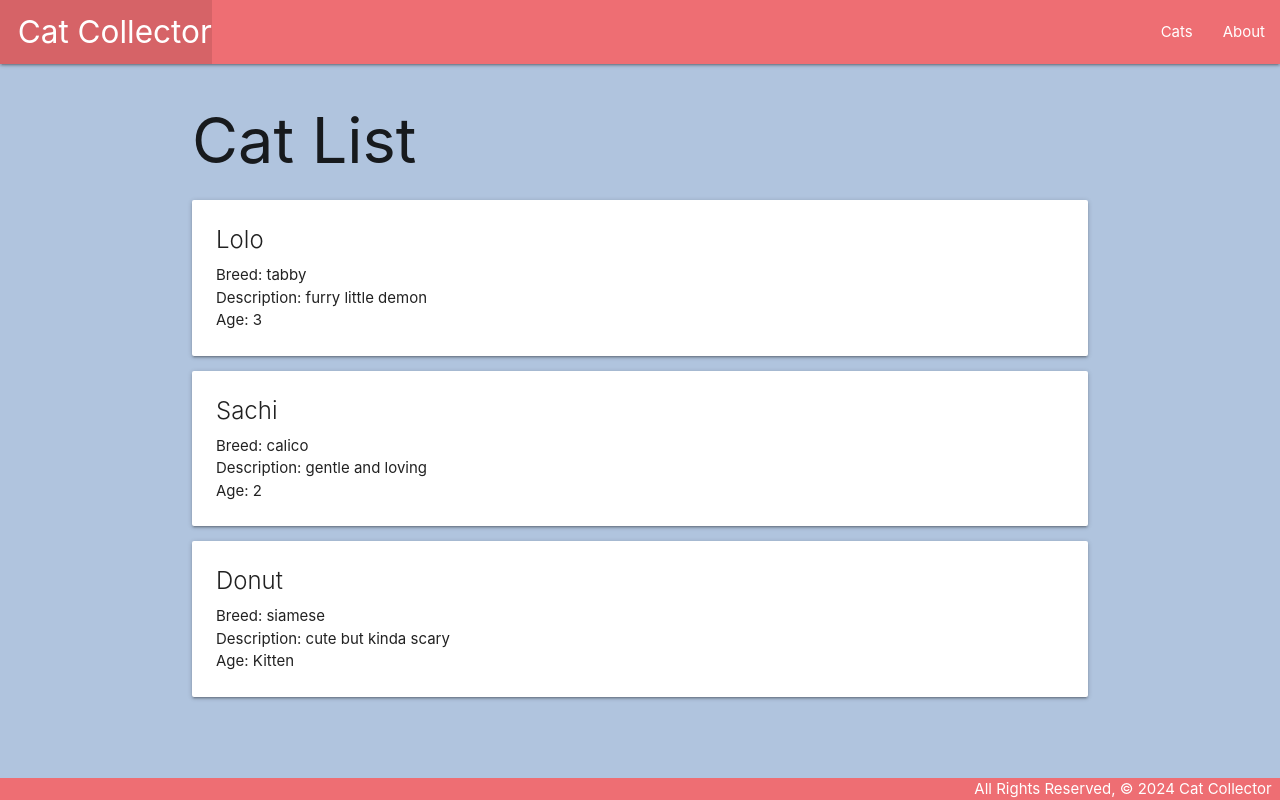
After one commit to Jlarranaga/apple-pies-catcollector, a Django app: page /cats/ in a window 1280 px wide. The commit adds this page. Run offline with Django 4.2, Linux system fonts and the light colour scheme.

Commit message:
adds cat index and placeholder data

```diff
--- a/main_app/templates/base.html
+++ b/main_app/templates/base.html
@@ -20,6 +20,7 @@
                     </li>
                 </ul>
                 <ul class="right">
+                    <li><a href="/cats">Cats</a></li>
                     <li><a href="/about">About</a></li>
                 </ul>
             </div>
--- /dev/null
+++ b/main_app/templates/cats/index.html
@@ -0,0 +1,22 @@
+{% extends 'base.html' %}
+{% block content %}
+
+    <h1>Cat List</h1>
+
+    {% for cat in cats %}
+        <div class="card">
+            <div class="card-content">
+                <span class="card-title">{{ cat.name }}</span>
+                <p>Breed: {{ cat.breed }}</p>
+                <p>Description: {{ cat.description }}</p>
+                {% if cat.age > 0 %}
+                    <p>Age: {{ cat.age }}</p>
+                {% else %}
+                    <p>Age: Kitten</p>
+                {% endif %}
+            </div>
+        </div>
+    {% endfor %}
+
+
+{% endblock %}
--- a/main_app/urls.py
+++ b/main_app/urls.py
@@ -11,4 +11,5 @@ urlpatterns = [
     # thrid arg(opt) - names the route
     path('', views.home, name='home'),
     path('about/', views.about, name='about'),
+    path('cats/', views.cats_index, name='index'),
 ]
--- a/main_app/views.py
+++ b/main_app/views.py
@@ -1,4 +1,11 @@
 from django.shortcuts import render
+
+# Add this cats list below the imports
+cats = [
+  {'name': 'Lolo', 'breed': 'tabby', 'description': 'furry little demon', 'age': 3},
+  {'name': 'Sachi', 'breed': 'calico', 'description': 'gentle and loving', 'age': 2},
+  {'name': 'Donut', 'breed': 'siamese', 'description': 'cute but kinda scary', 'age': 0},
+]
 
 # Create your views here.
 
@@ -10,3 +17,8 @@ def home(request):
 
 def about(request):
     return render(request, 'about.html')
+
+# index view - shows all the cats at '/cats'
+def cats_index(request):
+    # just like in ejs, we can pass some data to our views
+    return render(request, 'cats/index.html', { 'cats': cats })
```
